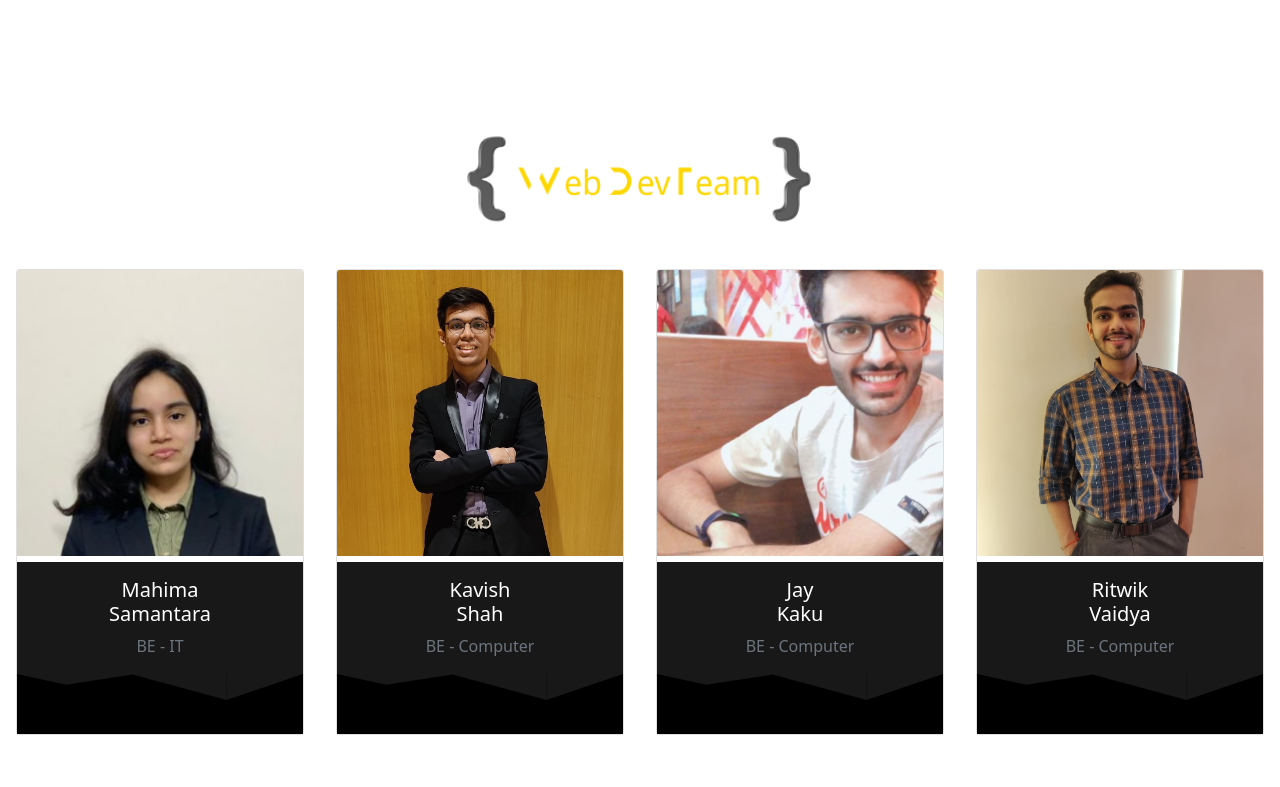
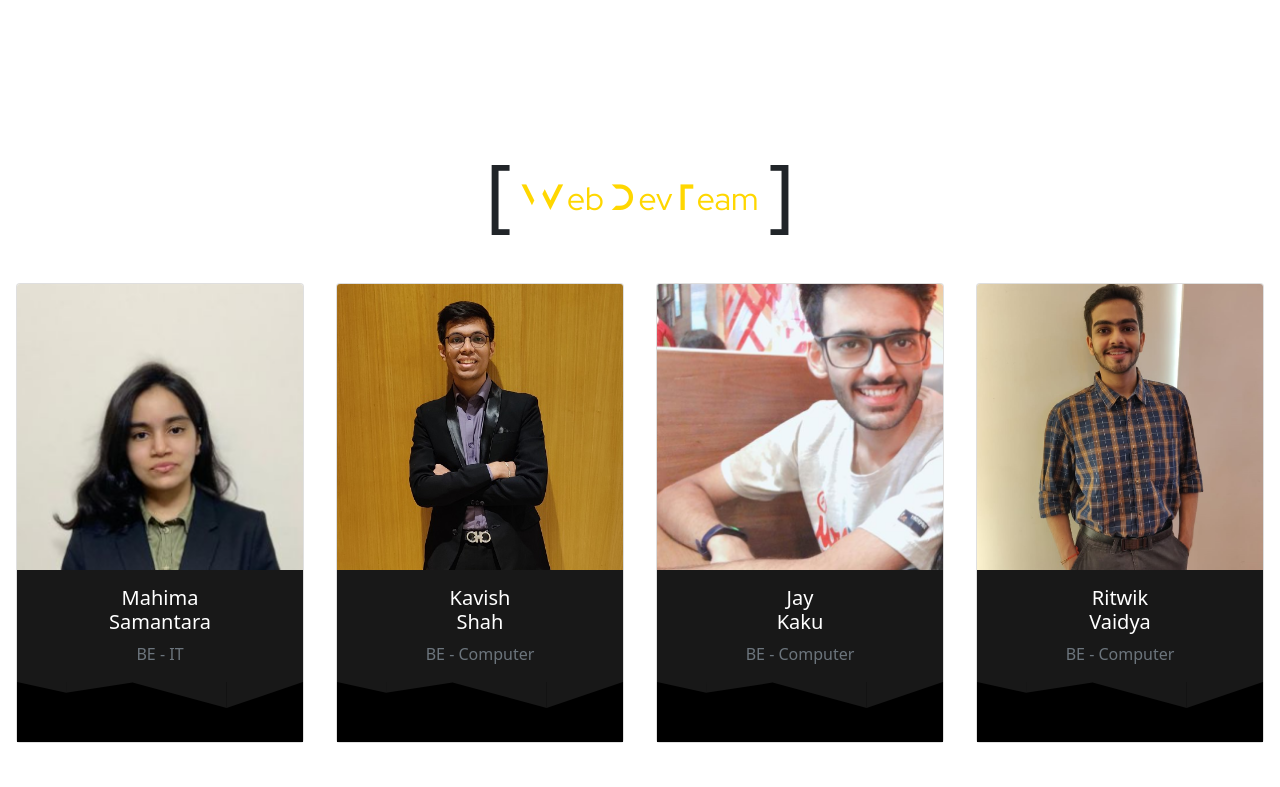
Before and after one commit to TSEC-MAD-Club/MAD-Website, a Next.js app: page / in a window 1280 px wide. Shown: the part 1760-2547 px from the top of the page. Built offline with nearby package versions, Linux system fonts and the light colour scheme.

Commit message:
:tada: feat: Convert image to text

```diff
--- a/components/TeamCard.js
+++ b/components/TeamCard.js
@@ -17,6 +17,7 @@ const TeamCard = ({ name, imagePath, content }) => {
             return (
               <div ref={ref}>
                 <Image
+                  style={{ display: "block" }}
                   className="card-img-top ll"
                   src={inView ? imagePath : "/assets/images/300x300.webp"}
                   alt=""
--- a/pages/index.js
+++ b/pages/index.js
@@ -141,7 +141,7 @@ const StaticData = React.memo(function StaticPage() {
 
 export default function Home() {
   const [active, setActive] = useState(1);
-  const [state, setState] = useState([
+  const [state, _] = useState([
     {
       id: 1,
       name: "Core Committee",
@@ -149,7 +149,7 @@ export default function Home() {
         {
           id: 1,
           name: "Web Team",
-          imagePath: "/assets/images/WebTeam.png",
+          title: "Web Dev Team",
           member: [
             {
               id: 1,
@@ -180,7 +180,7 @@ export default function Home() {
         {
           id: 2,
           name: "Database team",
-          imagePath: "/assets/images/DatabaseTeam.png",
+          title: "Database Mangement Team",
           member: [
             {
               id: 1,
@@ -199,7 +199,7 @@ export default function Home() {
         {
           id: 3,
           name: "App Team",
-          imagePath: "/assets/images/AppTeam.png",
+          title: "App Dev Team",
           member: [
             {
               id: 1,
@@ -230,7 +230,7 @@ export default function Home() {
         {
           id: 4,
           name: "Graphics team",
-          imagePath: "/assets/images/GraphicsTeam.png",
+          title: "Graphics Team",
           member: [
             {
               id: 1,
@@ -249,7 +249,7 @@ export default function Home() {
         {
           id: 5,
           name: "Content team",
-          imagePath: "/assets/images/ContentTeam.png",
+          title: "Content and Social Media Team",
           member: [
             {
               id: 1,
@@ -268,7 +268,7 @@ export default function Home() {
         {
           id: 1,
           name: "Mentor Team",
-          imagePath: "/assets/images/WebTeam.png",
+          title: "Mentors",
           member: [
             {
               id: 1,
@@ -300,6 +300,7 @@ export default function Home() {
           id: 1,
           name: "Mentor Team",
           imagePath: "/assets/images/WebTeam.png",
+          title: "Founders",
           member: [
             {
               id: 1,
@@ -368,7 +369,7 @@ export default function Home() {
               : "d-none"
           }
         >
-          {tab.teams.map((team) => (
+          {tab.teams.map((team, i) => (
             <div
               key={team.id}
               className={"container-fluid " + active == tab.id ? "abs" : ""}
@@ -377,18 +378,30 @@ export default function Home() {
                 <InView rootMargin="100px" triggerOnce={true}>
                   {({ inView, ref }) => {
                     return (
-                      <div ref={ref}>
-                        <Image
-                          className="ll"
-                          src={
-                            inView
-                              ? team.imagePath
-                              : "/assets/images/400x100.webp"
-                          }
-                          alt=""
-                          width={400}
-                          height={100}
-                        />
+                      <div
+                        style={{
+                          display: "flex",
+                          alignItems: "center",
+                          justifyContent: "center",
+                          fontSize: "5rem",
+                        }}
+                        ref={ref}
+                      >
+                        <div style={{ marginRight: "10px" }}>{"["}</div>
+                        <div
+                          style={{
+                            fontSize: "2rem",
+                            fontFamily: "var(--title-font)",
+                            transform: "translateY(10px)",
+                            color:
+                              i % 2 == 0
+                                ? "var(--primary-3)"
+                                : "var(--primary-4)",
+                          }}
+                        >
+                          {team.title}
+                        </div>
+                        <div style={{ marginLeft: "10px" }}>{"]"}</div>
                       </div>
                     );
                   }}
--- a/styles/MembershipDrivePage/TeamCard.module.css
+++ b/styles/MembershipDrivePage/TeamCard.module.css
@@ -1,3 +1,7 @@
 .teamCardSize {
   width: min(288px, 40vw);
 }
+
+.teamCardSize > div > span {
+  display: block !important;
+}
```
